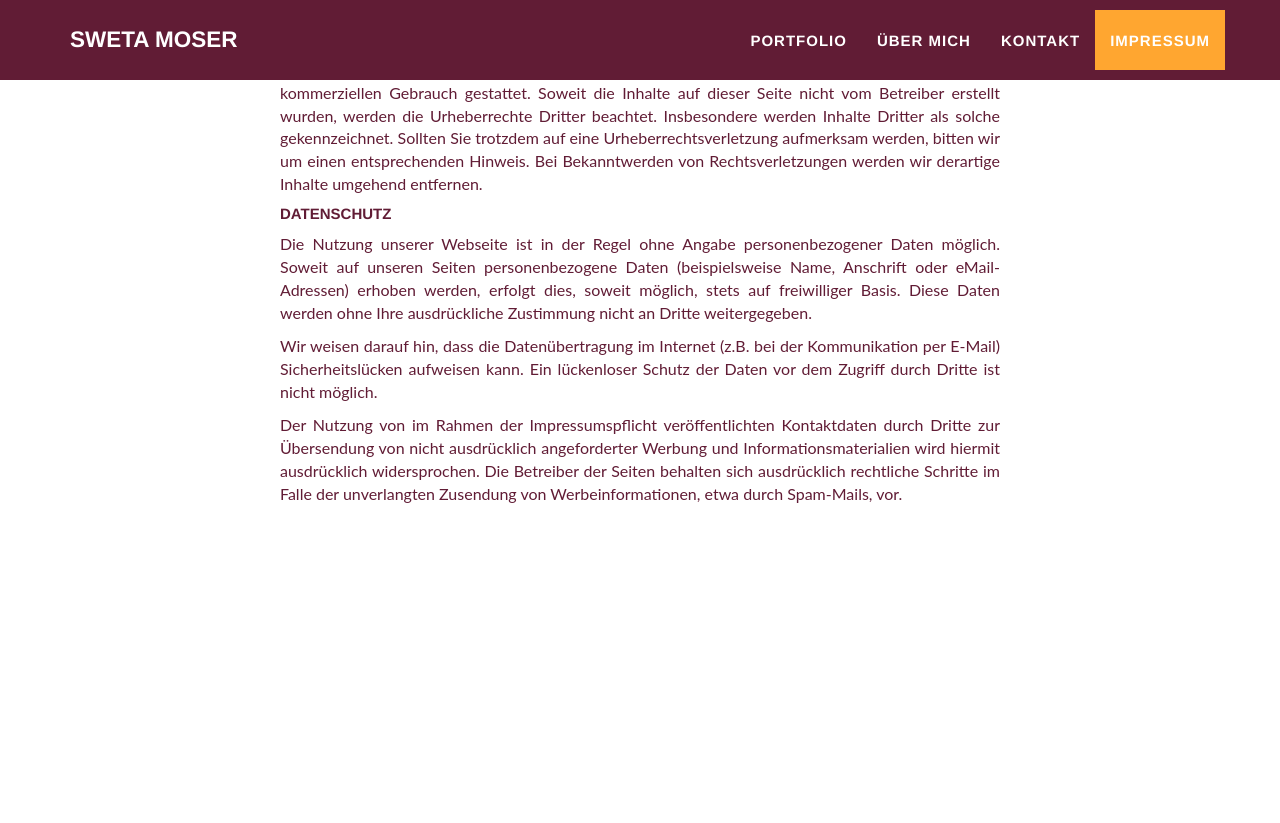
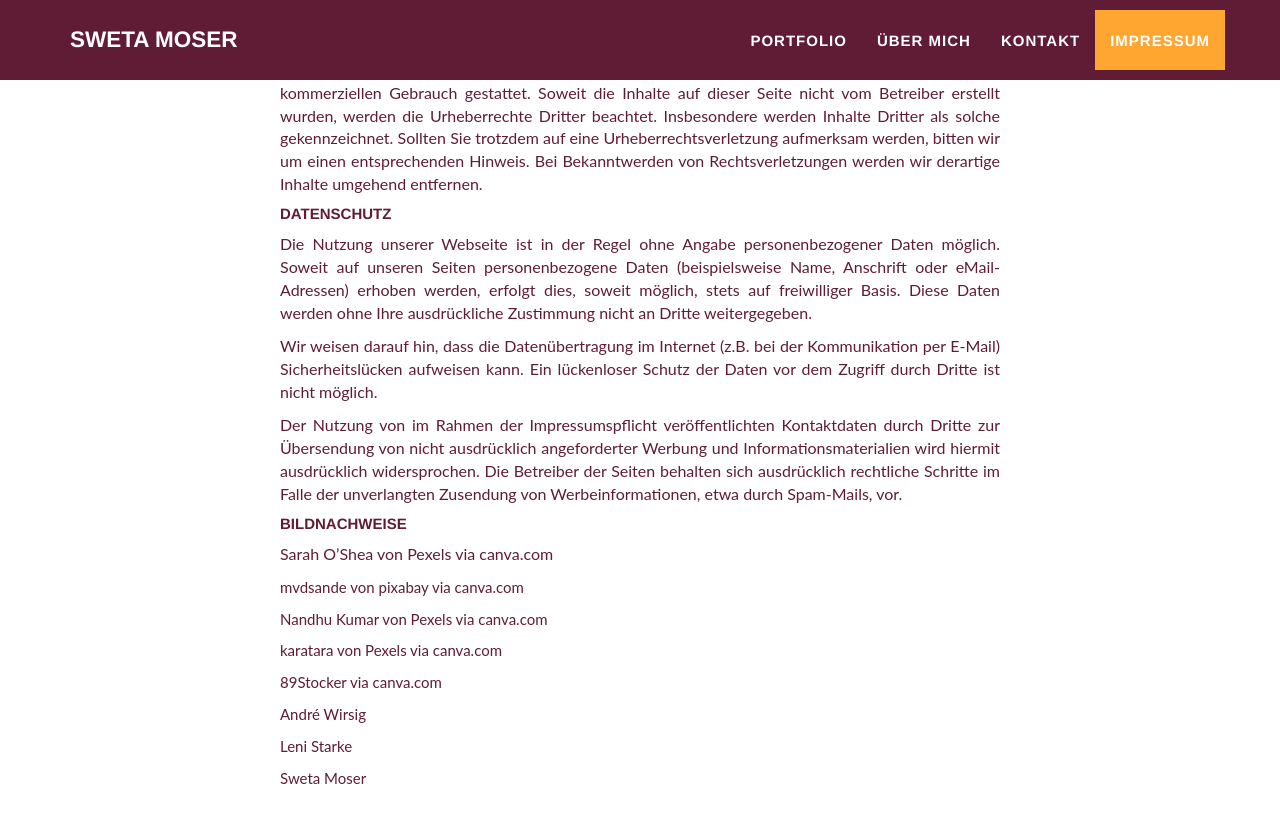
Before and after one commit to swetamoser/swetamoser.github.io, a Jekyll site: the page built from _posts/2014-07-18-project-1.markdown, in a window 1280 px wide and 900 px high, scrolled down 4803 px. Shown: the top 823 px of the window. Built offline with Jekyll 4.4.1, drawn with Linux system fonts in a browser that asks for light colours; before the commit the page ends 5419 px from its top, so only the background shows below that; some of the changed text lies outside the part shown.

Commit message:
fotocredits ergänzt, supervisionstext aktualisiert

```diff
--- a/_includes/impressum.html
+++ b/_includes/impressum.html
@@ -14,12 +14,12 @@
                 <div class="col-lg-12">
                     <div class='impressum'>
                         <p class="small">Angaben gemäß § 5 DDG</p>
-                        <p class="small">Swetlana Moser <br>
+                        <p class="small">Sweta Moser <br>
                             Rudolf-Leonhard-Str. 13<br>
                             01097 Dresden <br>
                         </p>
                         <h5>Vertreten durch: </h5>
-                        <p class="small">Swetlana Moser</p>
+                        <p class="small">Sweta Moser</p>
 
                         <h5>Kontakt:</h5>
                         <p class="small">Telefon: 0176-20501156<br>
@@ -86,7 +86,16 @@
                             wird hiermit ausdrücklich widersprochen. Die Betreiber der Seiten behalten sich ausdrücklich
                             rechtliche Schritte im Falle der unverlangten Zusendung von Werbeinformationen, etwa durch
                             Spam-Mails, vor.</p>
-                        </p>
+
+                        <h5>Bildnachweise</h5>
+                        <p class="small text-justify">Sarah O’Shea von Pexels via canva.com</p>
+                            mvdsande von pixabay via canva.com</p>
+                            Nandhu Kumar von Pexels via canva.com</p>
+                            karatara von Pexels via canva.com</p>
+                            89Stocker via canva.com</p>
+                            André Wirsig</p>
+                            Leni Starke</p>
+                            Sweta Moser</p>
                     </div>
                 </div>
             </div>
--- a/_posts/2014-07-15-project-4.markdown
+++ b/_posts/2014-07-15-project-4.markdown
@@ -8,9 +8,11 @@ project-date: April 2014
 client: Start Bootstrap
 category: Web Development
 description: |
-    <h4> Entwicklung, neue Prozesse, Zukunftsvision und Wachstum – gemeinsam und achtsam </h4>
+    <h4> Entwicklung, neue Prozesse, Qualitätssicherung und Wachstum – gemeinsam und achtsam </h4>
 
     <p> Individuell, im Team oder als Organisation: Veränderungsprozesse sind anstrengend, und nicht immer ist es einfach, sich an neue Gegebenheiten anzupassen. Manchmal ist das auch gar nicht notwendig oder auch nur hilfreich, aber eine Entscheidung muss in jedem Fall getroffen werden. </p>
 
+    <p> Ein Blick auf die eigene Arbeit, Routinen, Muster, Schutzbarrieren: Herausfordernde Aufgaben lassen zuweilen ein gemeinsames Reflektieren sinnvoll werden. Um daraus gestärkt für Neues hervorzugehen. </p>
+
     <p> Hier tut ein Sparringspartner gut, um gemeinsam zielorientiert an Herausforderungen zu arbeiten und einzelne Schritte zu reflektieren. Problemlagen und Chancen werden analysiert und neue Handlungsmöglichkeiten entwickelt. Die Sicht von außen hilft, die eigene Situation neu einzuschätzen und so schwierige Aufgaben besser zu meistern. </p>
 ---
```
